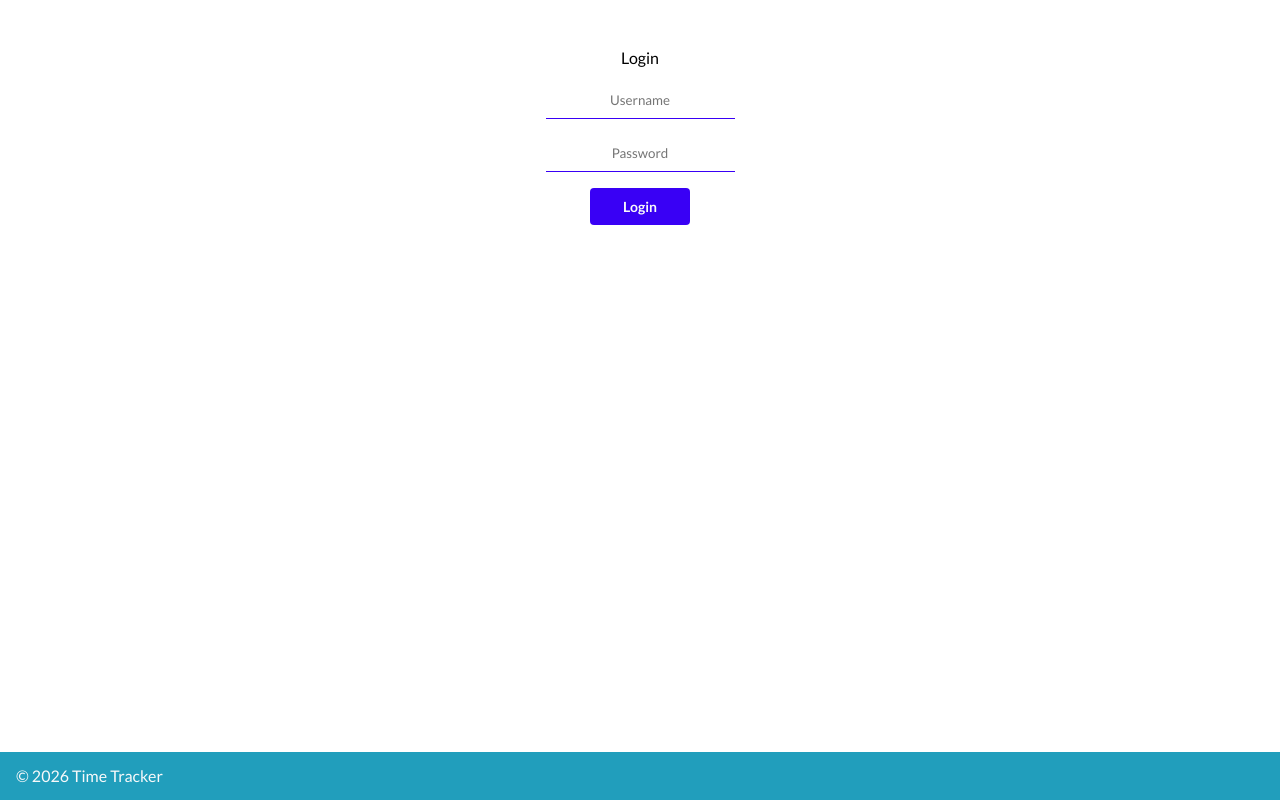
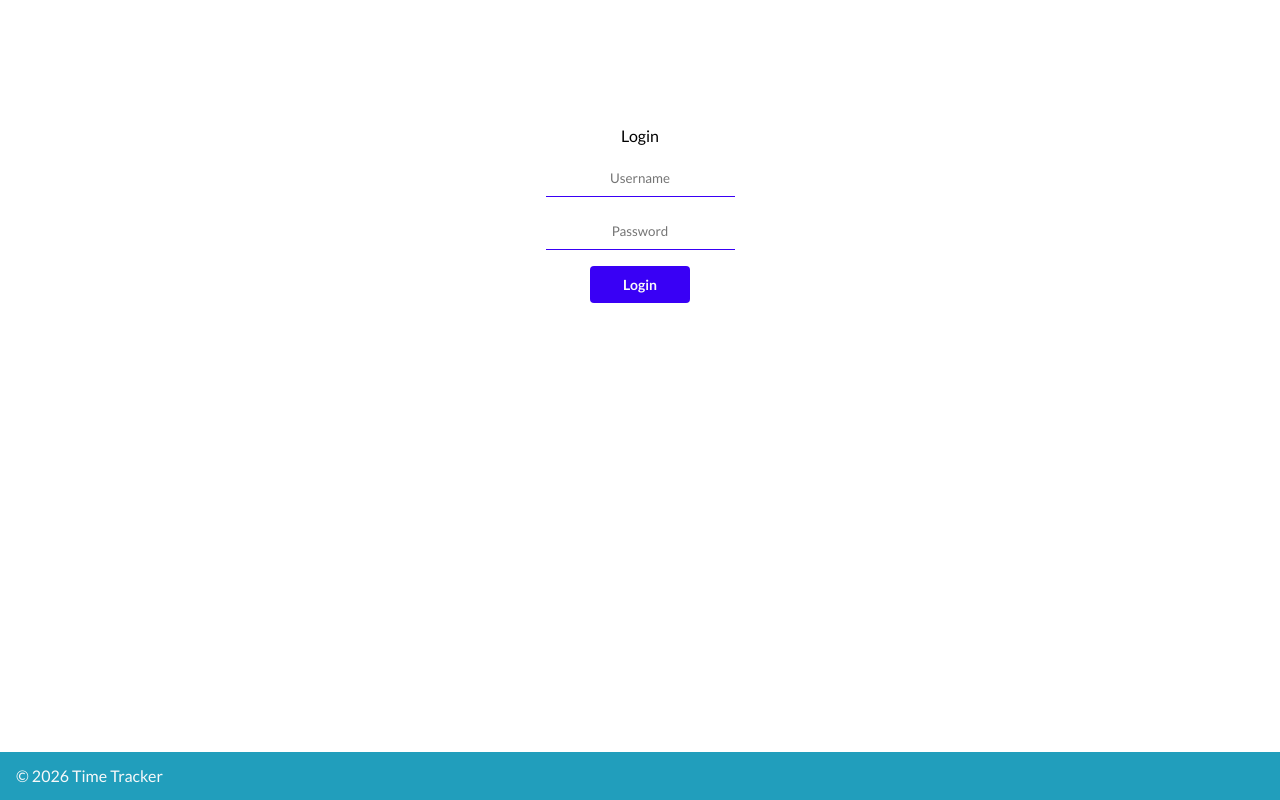
Before and after one commit to antonio06/time-tracker, a React (Vite) app: page / in a window 1280 px wide. Built offline with nearby package versions, Linux system fonts and the light colour scheme; no server answers.

Commit message:
work in progress

```diff
--- a/src/pages/login/login.module.css
+++ b/src/pages/login/login.module.css
@@ -1,5 +1,5 @@
 .login {
-	margin-top: 50px;
+	margin-top: 10%;
 	display: flex;
 	flex-direction: column;
 	align-items: center;
```
